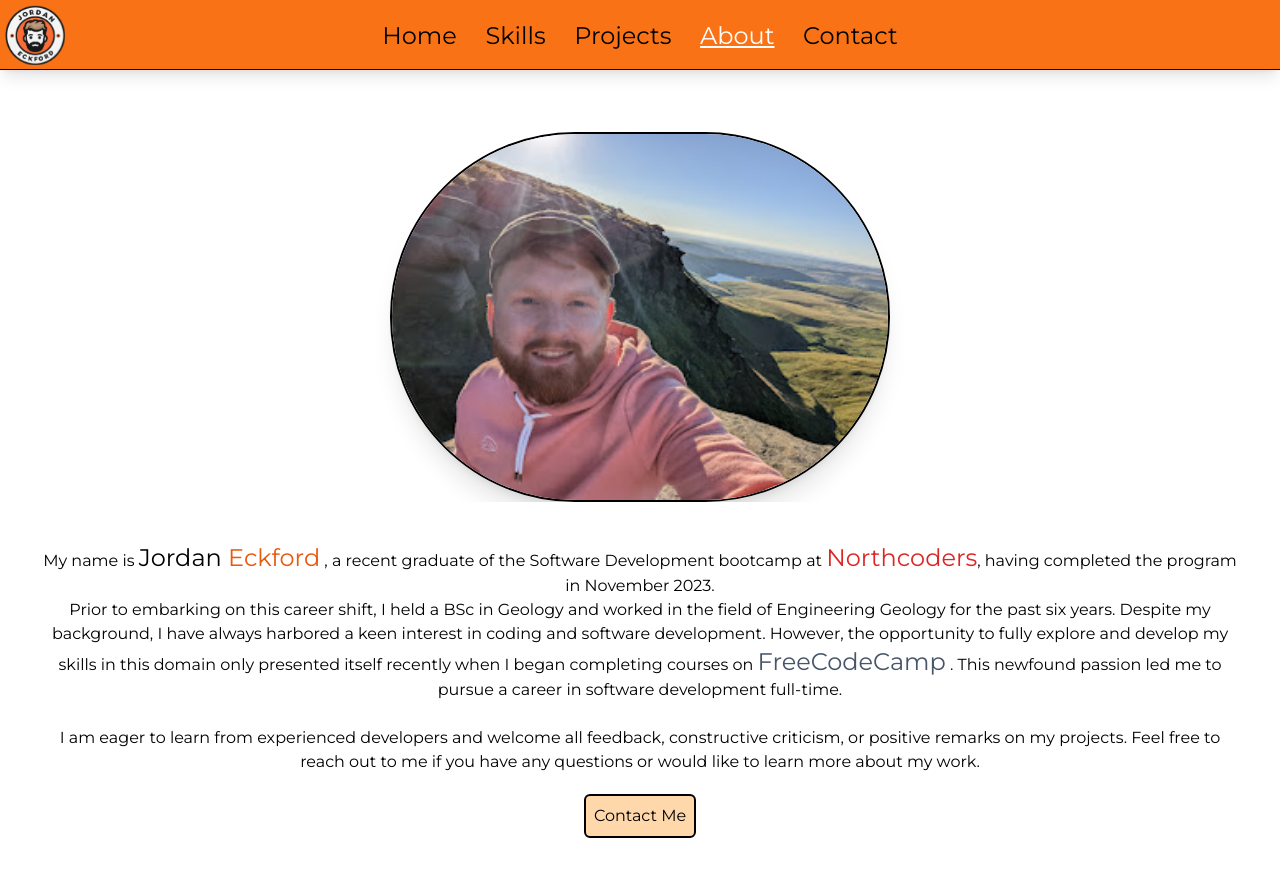
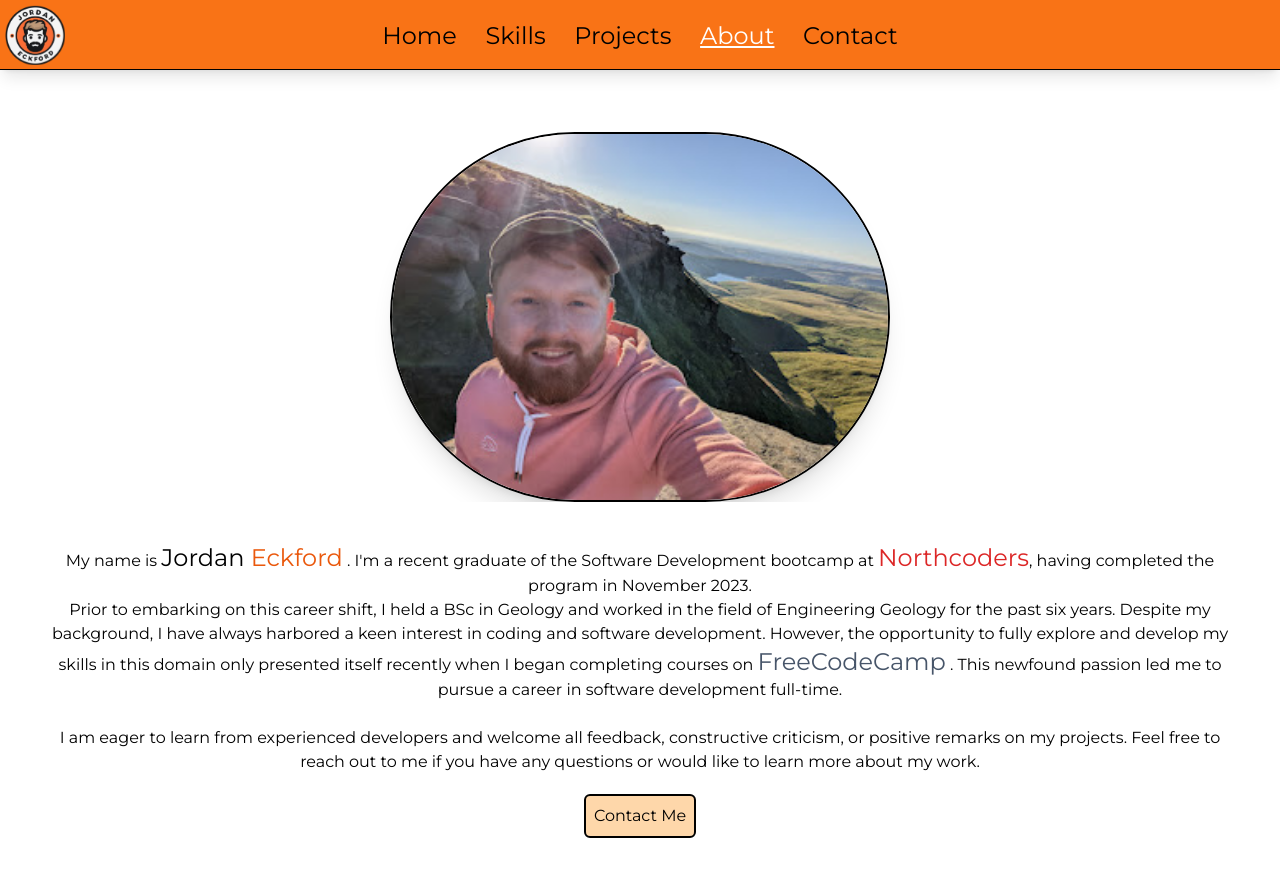
Before and after one commit to JordanEckford/Portfolio, a React (Vite) app: page /about in a window 1280 px wide. Shown: the top 876 px of the page. Built offline with nearby package versions, Linux system fonts and the light colour scheme; a web font is replaced by a local one; what tailwindcss-animation-delay would draw is missing.

Commit message:
minor grammar change

```diff
--- a/src/Components/About.jsx
+++ b/src/Components/About.jsx
@@ -26,7 +26,7 @@ export const About = () => {
       <span className="text-2xl">
        Jordan <span className="text-orange-600">Eckford</span>
       </span>{" "}
-      , a recent graduate of the Software Development bootcamp at{" "}
+      . I'm a recent graduate of the Software Development bootcamp at{" "}
       <a href="https://northcoders.com/" className="text-2xl text-red-600 hover:text-slate-400">
        Northcoders
       </a>
```
